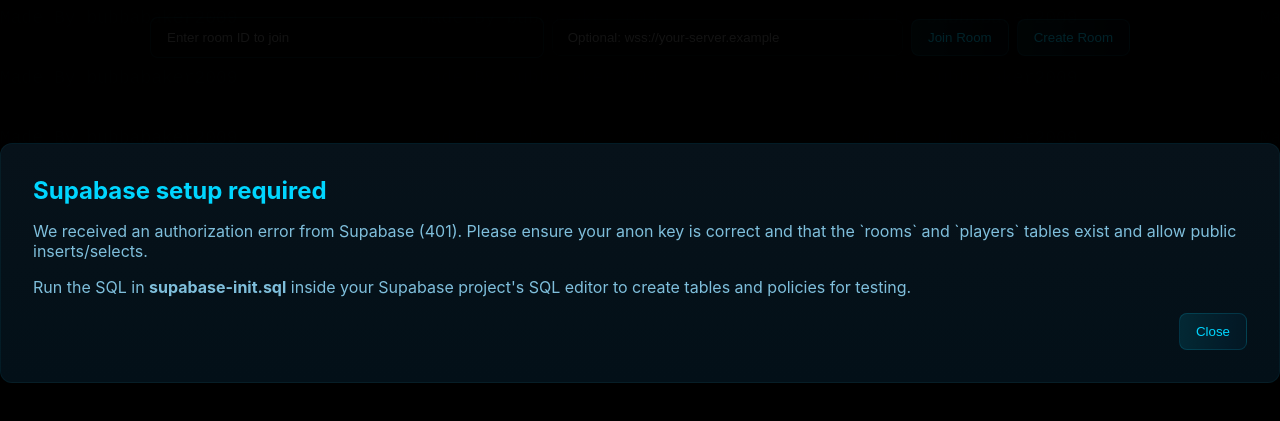
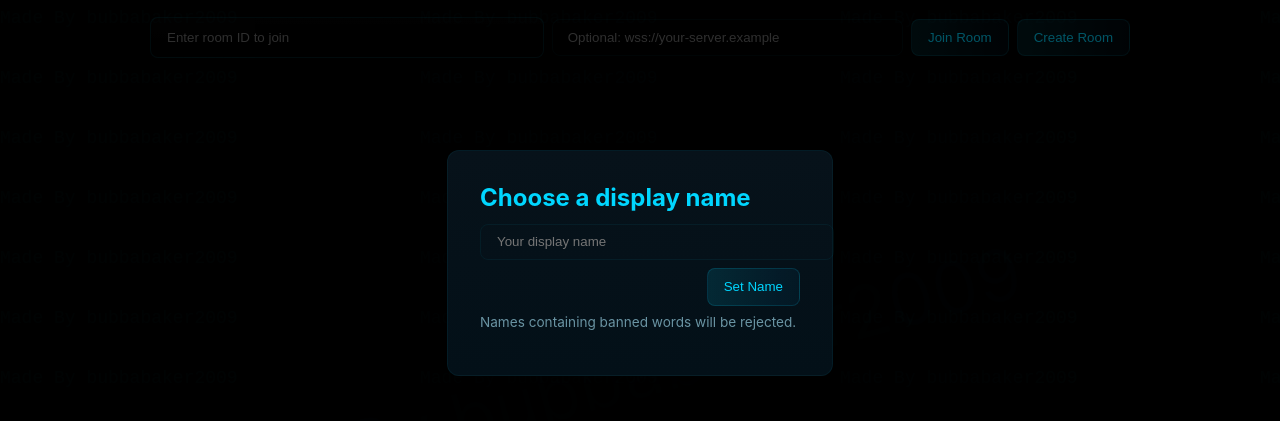
Before and after one commit to ShawnBaker09/Melon_Back_Jack, a website: page index.html in a window 1280 px wide. Shown: the part 137-558 px from the top of the page. Drawn offline with nearby package versions, Linux system fonts and the light colour scheme; a script that the page names is missing.

Commit message:
0.2.6
Removed Supabase error modal and related script.

```diff
--- a/index.html
+++ b/index.html
@@ -64,28 +64,6 @@
     </main>
   </div>
 
-  <!-- Supabase error / setup modal -->
-  <div id="supabase-error-modal" class="modal hidden">
-    <div class="modal-content">
-      <h2>Supabase setup required</h2>
-      <p id="supabase-error-message">We received an authorization error from Supabase (401). Please ensure your anon key is correct and that the `rooms` and `players` tables exist and allow public inserts/selects.</p>
-      <p>Run the SQL in <strong>supabase-init.sql</strong> inside your Supabase project's SQL editor to create tables and policies for testing.</p>
-      <div class="modal-actions">
-        <button id="supabase-close">Close</button>
-      </div>
-    </div>
-  </div>
-
-  <script type="module">
-    // Supabase client (replace with your own keys if different)
-    import { createClient } from "https://esm.sh/@supabase/supabase-js@2";
-
-    window.supabase = createClient(
-      "https://vsuiazngmcqydhnpzatv.supabase.co",
-      "sb_publishable_SiY7fU0jr9oJ1qvUiAinCA_4A38DKHW"
-    );
-  </script>
-
   <script type="module" src="script.js"></script>
 </body>
 </html>
```
